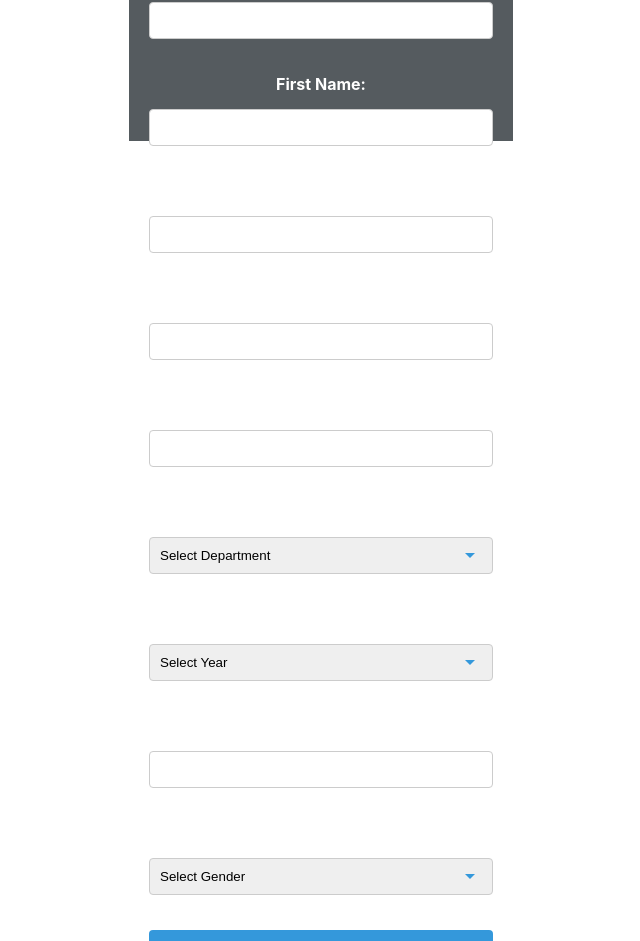
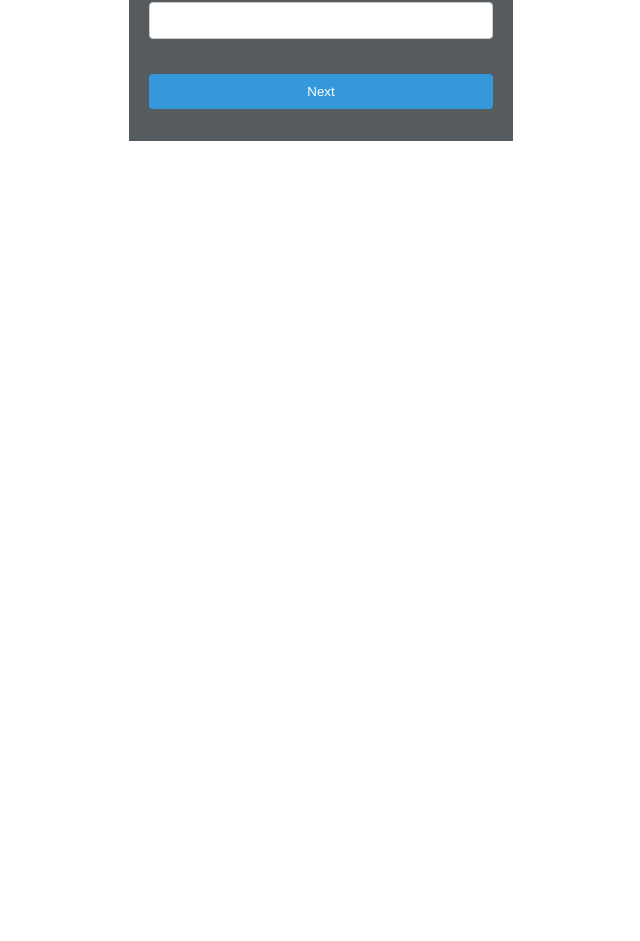
Before and after one commit to abi4203/user-registration, a React (Create React App) app in the folder registration-frontend/: page / in a window 1280 px wide. Shown: the part 568-1509 px from the top of the page, without its empty margins (127-767 px from the left). After the commit the page ends 800 px from the top, so only its background shows below. Built offline with nearby package versions, Linux system fonts and the light colour scheme.

Commit message:
register

```diff
--- a/registration-frontend/src/components/Register.js
+++ b/registration-frontend/src/components/Register.js
@@ -4,6 +4,8 @@ import UserService from '../api/UserService';
 import Login from './Login';
 
 const Register = () => {
+  const navigate = useNavigate();
+  const [step, setStep] = useState(1);
   const [username, setUsername] = useState('');
   const [email, setEmail] = useState('');
   const [password, setPassword] = useState('');
@@ -16,8 +18,6 @@ const Register = () => {
   const [year, setYear] = useState('');
   const [phoneNumber, setPhoneNumber] = useState('');
   const [gender, setGender] = useState('');
-
-  let navigate = useNavigate();
 
   const [usernameError, setUsernameError] = useState(null);
   const [emailError, setEmailError] = useState(null);
@@ -37,6 +37,8 @@ const Register = () => {
   const genders = ['Male', 'Female', 'Other'];
 
   const validateForm = () => {
+    switch (step) {
+      case 1:
         // Username validation
         const usernameRegex = /^[a-zA-Z0-9_]{3,20}$/;
         if (!usernameRegex.test(username)) {
@@ -45,7 +47,6 @@ const Register = () => {
         } else {
           setUsernameError(null);
         }
-
         // Email validation
         const emailRegex = /^[^\s@]+@[^\s@]+\.[^\s@]+$/;
         if (!emailRegex.test(email)) {
@@ -71,7 +72,8 @@ const Register = () => {
         } else {
           setConfirmPasswordError(null);
         }
-
+        break;
+      case 2:
         // First Name validation
         if (!firstName.trim()) {
           setFirstNameError('First Name is required.');
@@ -86,8 +88,24 @@ const Register = () => {
           return false;
         } else {
           setLastNameError(null);
+        }// Phone Number validation
+        const phoneNumberRegex = /^\d{10}$/;
+        if (!phoneNumberRegex.test(phoneNumber)) {
+          setPhoneNumberError('Invalid phone number format (10 digits).');
+          return false;
+        } else {
+          setPhoneNumberError(null);
         }
 
+        // Gender validation
+        if (!gender) {
+          setGenderError('Gender is required.');
+          return false;
+        } else {
+          setGenderError(null);
+        }
+        break;
+      case 3:
         // Date of Birth validation
         if (!dob.trim()) {
           setDobError('Date of Birth is required.');
@@ -119,59 +137,54 @@ const Register = () => {
         } else {
           setYearError(null);
         }
+        break;
+      default:
+        break;
 
-    // Phone Number validation
-    const phoneNumberRegex = /^\d{10}$/;
-    if (!phoneNumberRegex.test(phoneNumber)) {
-      setPhoneNumberError('Invalid phone number format (10 digits).');
-      return false;
-    } else {
-      setPhoneNumberError(null);
     }
-
-    // Gender validation
-    if (!gender) {
-      setGenderError('Gender is required.');
-      return false;
-    } else {
-      setGenderError(null);
-    }
-
     return true;
   };
 
-
   const handleRegister = (e) => {
-    // Implement your registration logic here
-    console.log('Registering with:', username, email, password, firstName, lastName, dob, collegeName, department, year, phoneNumber,
-      gender);
-
-    // Calling the function to check username, email, and password
-    if (validateForm()) {
-      // This is the API call I will be using to call the function in UserService.js
-      e.preventDefault(); // Prevents page refresh
-
-      // The below details need to be added if any extra details are needed
+    e.preventDefault();
+    if (!validateForm()) {
+      console.log('a');
+      return;
+    }
+    if (step < 3) {
+      // Move to the next step if not on the final step
+      console.log('b');
+      setStep((prevStep) => {
+        console.log('Setting step:', prevStep + 1);
+        return prevStep + 1;
+      });
+    } else {
+      // Registration logic for the final step
       const user = {
-        username, email, password, firstName, lastName, dob,
-        collegeName, department, year, phoneNumber, gender
+        username, email, password, firstName, lastName,
+        dob, collegeName, department, year, phoneNumber, gender
       };
-
+      console.log('d');
       UserService.createUser(user).then((response) => {
         console.log(response.data);
-        navigate(<Login/>);
+        console.log('e');
+        navigate('/login');
+      }).catch((error) => {
+        console.error("Registration failed:", error);
+        console.log('f');
+        // Handle registration failure, show an error message, etc.
       });
     }
-
-    // Successful registration, and the user should log in now
   };
 
   return (
     <div>
       <h2>Register</h2>
-      <p>Create your account</p>
+      <p>Create your account- Step {step}</p>
 
-      <form>
+      <form onSubmit={handleRegister}>
+        {step === 1 && (
+          <>
             <label>Username:</label>
             <input type="text" value={username} onChange={(e) => setUsername(e.target.value)} />
             <div className='error-message' style={{ color: 'red' }}>{usernameError}</div>
@@ -195,7 +208,9 @@ const Register = () => {
             />
             <div className='error-message' style={{ color: 'red' }}>{confirmPasswordError}</div>
 
-
+          </>
+        )}
+        {step === 2 && (<>
           <label>First Name:</label>
           <input type="text" value={firstName} onChange={(e) => setFirstName(e.target.value)} />
           <div className='error-message' style={{ color: 'red' }}>{firstNameError}</div>
@@ -205,9 +220,26 @@ const Register = () => {
           <input type="text" value={lastName} onChange={(e) => setLastName(e.target.value)} />
           <div className='error-message' style={{ color: 'red' }}>{lastNameError}</div>
 
+          <label>Phone Number:</label>
+          <input type="text" value={phoneNumber} onChange={(e) => setPhoneNumber(e.target.value)} />
+          <div className='error-message' style={{ color: 'red' }}>{phoneNumberError}</div>
+
+
+          <label>Gender:</label>
+          <select value={gender} onChange={(e) => setGender(e.target.value)}>
+            <option value="" disabled>Select Gender</option>
+            {genders.map((gen) => (
+              <option key={gen} value={gen}>{gen}</option>
+            ))}
+          </select>
+          <div className='error-message' style={{ color: 'red' }}>{genderError}</div>
+
+        </>)}
+
+        {step === 3 && (<>
 
           <label>Date of Birth:</label>
-        <input type="text" value={dob} onChange={(e) => setDob(e.target.value)} />
+          <input type="date" value={dob} onChange={(e) => setDob(e.target.value)} />
           <div className='error-message' style={{ color: 'red' }}>{dobError}</div>
 
 
@@ -236,27 +268,13 @@ const Register = () => {
             ))}
           </select>
           <div className='error-message' style={{ color: 'red' }}>{yearError}</div>
+        </>)}
+
+        <button type="submit">
+          {step === 3 ? 'Register' : 'Next'}
+        </button>
 
 
-        <label>Phone Number:</label>
-        <input type="text" value={phoneNumber} onChange={(e) => setPhoneNumber(e.target.value)} />
-        <div className='error-message' style={{ color: 'red' }}>{phoneNumberError}</div>
-
-
-        <label>Gender:</label>
-        <select value={gender} onChange={(e) => setGender(e.target.value)}>
-          <option value="" disabled>Select Gender</option>
-          {genders.map((gen) => (
-            <option key={gen} value={gen}>{gen}</option>
-          ))}
-        </select>
-        <div className='error-message' style={{ color: 'red' }}>{genderError}</div>
-
-
-
-        <button type="button" onClick={(e) => handleRegister(e)}>
-          Register
-        </button>
       </form>
     </div>
   );
```
Lines whose indentation alone changed are shown as unchanged.
